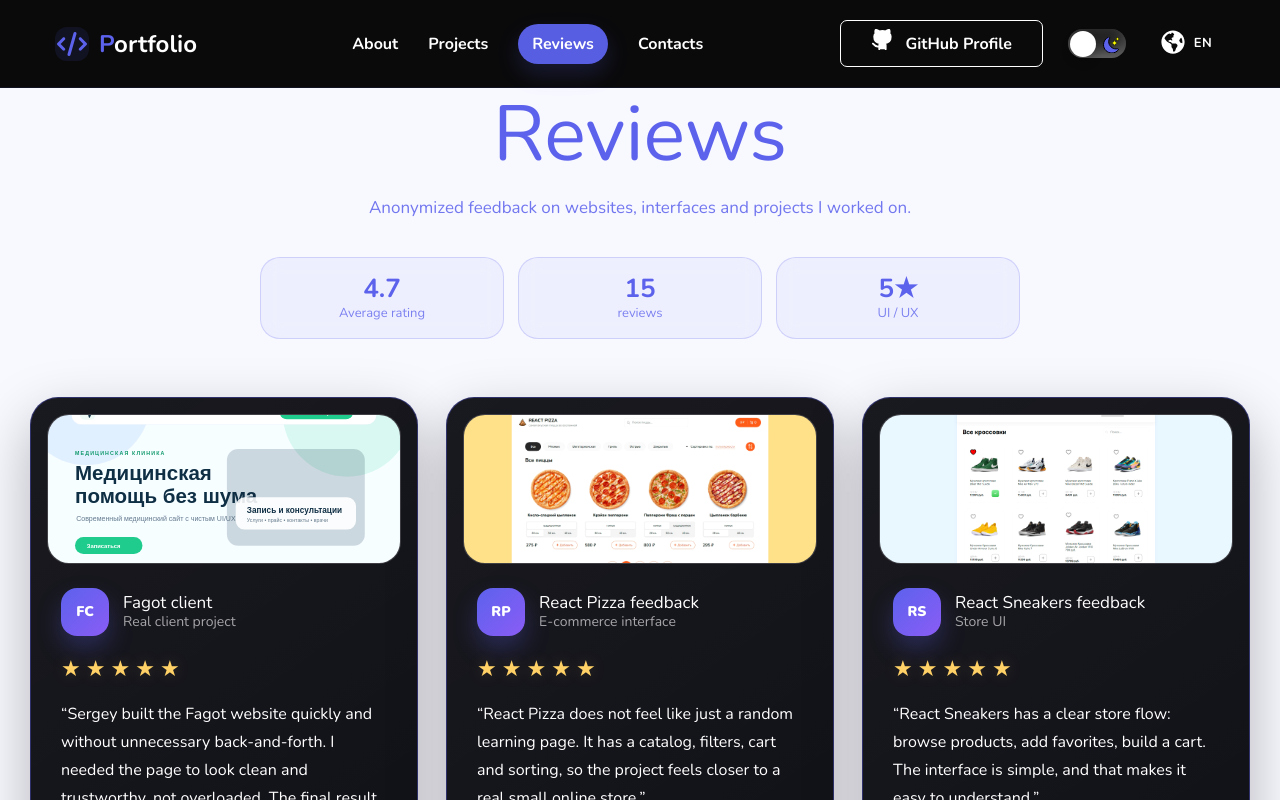
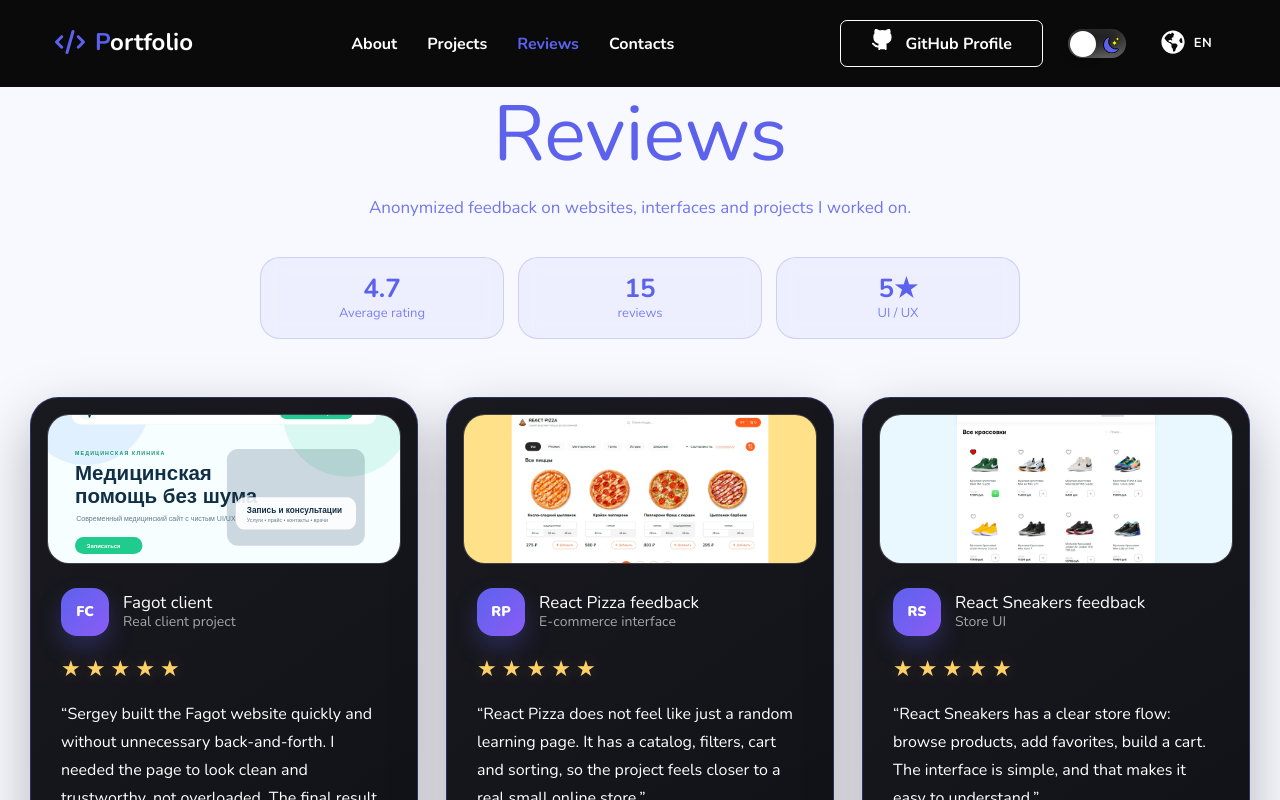
Before and after one commit to kenform/Portfolio, a React (Create React App) app: page /#/reviews in a window 1280 px wide. Shown: the top 800 px of the page. Built offline with nearby package versions, Linux system fonts and the light colour scheme.

Commit message:
Restore old mobile header and fix form anchor

```diff
--- a/src/components/header/index.jsx
+++ b/src/components/header/index.jsx
@@ -1,4 +1,4 @@
-import React, { useEffect, useState } from 'react';
+import React, { useState } from 'react';
 import { NavLink } from 'react-router-dom';
 import { useTranslation } from 'react-i18next';
 import './style.scss';
@@ -8,44 +8,23 @@ import LanguageSwitcher from '../base/LanguageSwitcher';
 
 const Header = () => {
 	const { t } = useTranslation();
-	const [click, setClick] = useState(false);
-
+	const [click, setClick] = useState();
 	const activeLink = 'menu__link menu__link--active';
 	const normalLink = 'menu__link';
 
-	const setBodyLock = (value) => {
-		document.body.classList.toggle('_lock', value);
+	const onClickIcon = () => {
+		setClick(!click);
+		document.body.classList.toggle('_lock');
 	};
-
-	const onClickIcon = () => {
-		setClick((current) => {
-			const next = !current;
-			setBodyLock(next);
-			return next;
-		});
-	};
-
 	const closeMobileMenu = () => {
 		setClick(false);
-		setBodyLock(false);
+		document.body.classList.remove('_lock');
 	};
-
-	useEffect(() => {
-		return () => setBodyLock(false);
-	}, []);
-
-	const navLinks = [
-		{ to: '/', label: t('header.About') },
-		{ to: '/projects', label: t('header.projects') },
-		{ to: '/reviews', label: t('header.reviews') },
-		{ to: '/contacts', label: t('header.contacts') },
-	];
-
 	return (
 		<div className='header'>
 			<div className={`header__container menu ${click ? 'menu-open' : ''}`}>
-				<NavLink to='/' className='logo' onClick={closeMobileMenu}>
-					<div className='logo__body'>
+				<NavLink to='/' className='logo'>
+					<div className='logo__body' onClick={closeMobileMenu}>
 						<div className='logo__icon'>
 							<svg xmlns='http://www.w3.org/2000/svg' height='1em' viewBox='0 0 640 512'>
 								<path
@@ -56,47 +35,69 @@ const Header = () => {
 						</div>
 
 						<div className='logo__title'>
-							<p>{t('header.logo-title')}</p>
+							<p> {t('header.logo-title')}</p>
 						</div>
 					</div>
 				</NavLink>
-
 				<Theme />
-
 				<button
 					type='button'
 					className='menu__icon icon-menu'
-					aria-label={t('a11y.burger')}
-					aria-expanded={click}
+					alt={t('a11y.burger')}
 					onClick={onClickIcon}
 				>
 					<span></span>
 				</button>
 
-				<nav className='menu__body' aria-label='Main navigation'>
+				<nav className='menu__body'>
 					<ul className='menu__list'>
-						{navLinks.map((link) => (
-							<li className='menu__item' key={link.to}>
+						<li className='menu__item'>
 							<NavLink
-									to={link.to}
+								to='/'
 								onClick={closeMobileMenu}
 								className={({ isActive }) => (isActive ? activeLink : normalLink)}
 							>
-									{link.label}
+								{t('header.About')}
 							</NavLink>
 						</li>
-						))}
 
-						<li className='menu__item menu__item--mobile-github'>
-							<a
-								className='menu__github-link'
-								href='https://github.com/kenform'
-								target='_blank'
-								rel='noreferrer'
+						<li className='menu__item'>
+							<NavLink
+								to='/projects'
 								onClick={closeMobileMenu}
+								className={({ isActive }) => (isActive ? activeLink : normalLink)}
 							>
-								GitHub
-							</a>
+								{t('header.projects')}
+							</NavLink>
+						</li>                                                  <li className='menu__item'>
+                                                          <NavLink
+                                                                  to='/reviews'
+                                                                  onClick={closeMobileMenu}
+                                                                  className={({ isActive }) => (isActive ? activeLink : normalLink)}
+                                                          >
+                                                                  {t('header.reviews')}
+                                                          </NavLink>
+                                                  </li>
+
+
+
+						<li className='menu__item'>
+							<NavLink
+								to='/contacts'
+								onClick={closeMobileMenu}
+								className={({ isActive }) => (isActive ? activeLink : normalLink)}
+							>
+								{t('header.contacts')}
+							</NavLink>
+						</li>
+						<li>
+							<Button
+								modifier='header__button menu-list__body'
+								link='https://github.com/kenform'
+								icon='github'
+								text={t('header.Button')}
+								alt={t('a11y.githubIcon')}
+							/>
 						</li>
 					</ul>
 				</nav>
@@ -108,11 +109,9 @@ const Header = () => {
 					text={t('header.Button')}
 					alt={t('a11y.githubIcon')}
 				/>
-
 				<LanguageSwitcher />
 			</div>
 		</div>
 	);
 };
-
 export default Header;
--- a/src/components/header/style.scss
+++ b/src/components/header/style.scss
@@ -186,125 +186,3 @@ header {
 @media (max-width: 768px) {
 	/* mobile baseline block (no visual changes) */
 }
-
-
-/* === header polish === */
-.header {
-	backdrop-filter: blur(14px);
-	border-bottom: 1px solid rgba(92, 98, 236, 0.1);
-}
-
-.header__container {
-	min-height: 76px;
-}
-
-.logo__body {
-	align-items: center;
-	transition: transform 0.2s ease;
-}
-
-.logo:hover .logo__body {
-	transform: translateY(-1px);
-}
-
-.logo__icon {
-	display: grid;
-	place-items: center;
-	width: 34px;
-	height: 34px;
-	border-radius: 12px;
-	background: rgba(92, 98, 236, 0.1);
-}
-
-.menu__link {
-	border-radius: 999px;
-}
-
-.menu__link--active {
-	color: #ffffff !important;
-	background: rgba(92, 98, 236, 0.95);
-	padding: 9px 14px !important;
-	margin: 0 !important;
-	box-shadow: 0 10px 22px rgba(92, 98, 236, 0.18);
-}
-
-.menu__item--mobile-github {
-	display: none;
-}
-
-.menu__github-link {
-	display: inline-flex;
-	align-items: center;
-	justify-content: center;
-	min-width: 180px;
-	min-height: 48px;
-	padding: 12px 18px;
-	border-radius: 14px;
-	background: #5c62ec;
-	color: #ffffff;
-	font-size: 18px;
-	font-weight: 800;
-	text-decoration: none;
-	box-shadow: 0 14px 28px rgba(92, 98, 236, 0.2);
-}
-
-@media (max-width: 991.98px) {
-	.header__container {
-		min-height: 68px;
-		column-gap: 14px;
-	}
-
-	.menu__body {
-		padding-top: 112px !important;
-	}
-
-	.menu__list {
-		width: min(420px, 100%);
-		row-gap: 16px !important;
-	}
-
-	.menu__item {
-		width: 100%;
-	}
-
-	.menu__list .menu__link {
-		display: flex;
-		justify-content: center;
-		width: 100%;
-		padding: 16px 18px !important;
-		margin: 0 !important;
-		border-radius: 18px;
-		background: rgba(92, 98, 236, 0.07);
-		border: 1px solid rgba(92, 98, 236, 0.14);
-		font-size: 24px;
-	}
-
-	.menu__list .menu__link--active {
-		background: rgba(92, 98, 236, 0.95);
-		color: #ffffff !important;
-	}
-
-	.menu__item--mobile-github {
-		display: flex;
-		justify-content: center;
-	}
-
-	.header > .header__container > .header__button {
-		display: none;
-	}
-}
-
-@media (max-width: 479.98px) {
-	.logo {
-		flex: 0 0 auto;
-	}
-
-	.logo__title {
-		display: none;
-	}
-
-	.menu__list .menu__link {
-		font-size: 21px;
-	}
-}
-/* === /header polish === */
--- a/src/pages/Contacts.jsx
+++ b/src/pages/Contacts.jsx
@@ -294,8 +294,9 @@ const Contacts = () => {
 			name: isEnglish ? 'Email form' : 'Форма',
 			hint: isEnglish ? 'Send a project message' : 'Сообщение по проекту',
 			icon: '@',
-			link: '#contact-form',
+			link: '#',
 			external: false,
+			scrollToForm: true,
 		},
 	];
 
@@ -367,6 +368,15 @@ const Contacts = () => {
 									href={item.link}
 									target={item.external ? '_blank' : undefined}
 									rel={item.external ? 'noreferrer' : undefined}
+									onClick={(event) => {
+										if (item.scrollToForm) {
+											event.preventDefault();
+											document.getElementById('contact-form')?.scrollIntoView({
+												behavior: 'smooth',
+												block: 'start',
+											});
+										}
+									}}
 								>
 									<ContactIcon>{item.icon}</ContactIcon>
 									<ContactContent>
```
Lines whose indentation alone changed are shown as unchanged.
